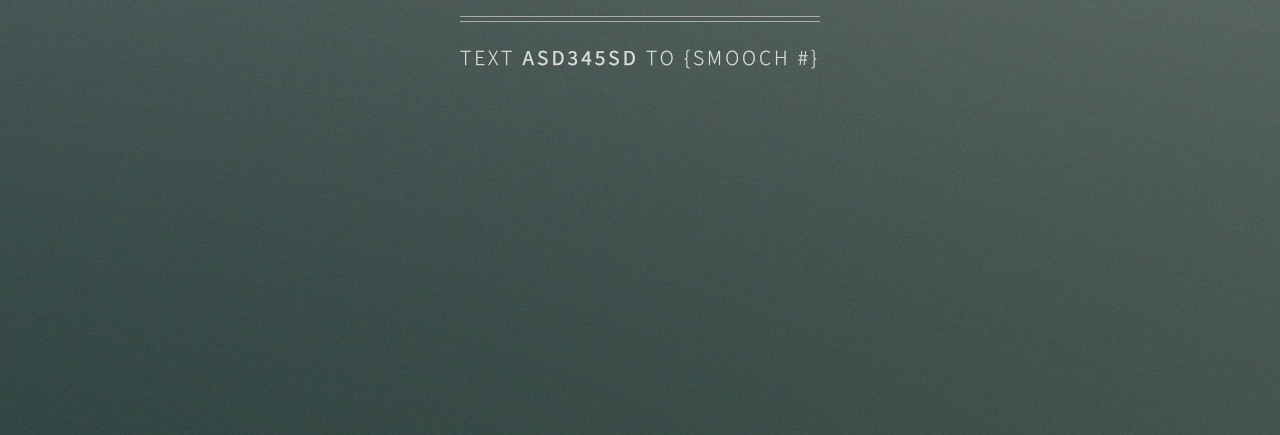
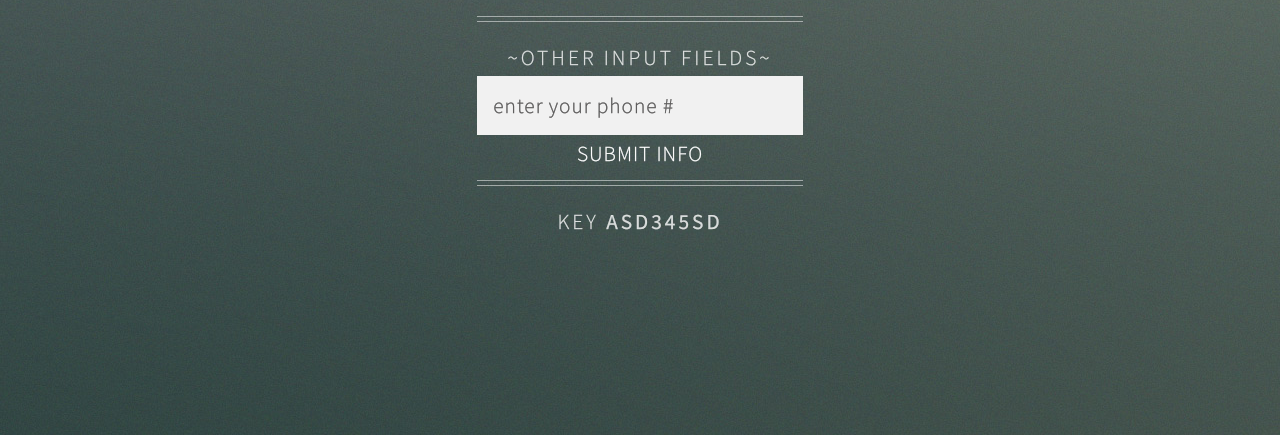
Before and after one commit to KaroAntonio/moresmart, a plain HTML site: page static/more_info.html in a window 1280 px wide. Shown: the part 365-800 px from the top of the page. Drawn offline with Linux system fonts and the light colour scheme.

Commit message:
more more info

```diff
--- a/static/assets/js/more_info.js
+++ b/static/assets/js/more_info.js
@@ -12,5 +12,6 @@ function submit_number() {
     });
     request.done(function(data) {
       console.log(data)
+        //give notification that the number is sent
     });
 }
--- a/static/more_info.html
+++ b/static/more_info.html
@@ -24,13 +24,13 @@
 			<section id="header">
 				<header>
 					<h1>moresmart</h1>
+                    <p>~OTHER INPUT FIELDS~</p>
                     <form id='input-form'>
-                        <!--
-                        <input type="text" name="input" id="input-box" placeholder="enter your phone #">-->
+                        <input type="text" name="input" id="input-box" placeholder="enter your phone #">
                     </form>
-                    <div id="post_button"></div>
+                    <div id="number_button">SUBMIT INFO</div>
 
-                    <p>Text <b>ASD345SD</b> to {SMOOCH #}</p>
+                    <p>KEY <b>ASD345SD</b></p>
 				</header>
                 <div id="text-results">
         </div>
```
Also changed, not shown: 1 other file.
